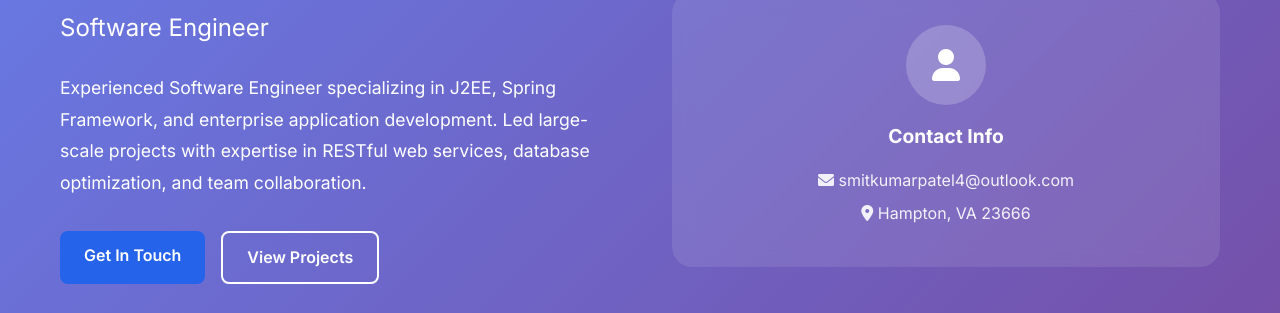
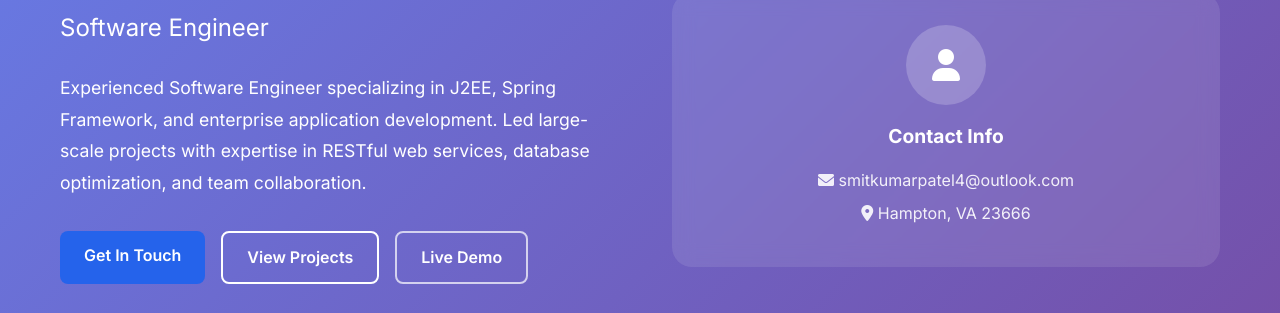
Before and after one commit to smitkumarpatel4/smit-patel-portfolio, a website: page index.html in a window 1280 px wide. Shown: the part 270-583 px from the top of the page. Drawn offline with Linux system fonts and the light colour scheme.

Commit message:
Add Live Demo button and update styling for GitHub Pages deployment

```diff
--- a/assets/css/styles.css
+++ b/assets/css/styles.css
@@ -159,6 +159,18 @@ body {
 .btn-secondary:hover {
     background: white;
     color: #2563eb;
+    transform: translateY(-2px);
+}
+
+.btn-outline {
+    background: transparent;
+    color: white;
+    border: 2px solid rgba(255, 255, 255, 0.7);
+}
+
+.btn-outline:hover {
+    background: rgba(255, 255, 255, 0.1);
+    border-color: white;
     transform: translateY(-2px);
 }
 
--- a/index.html
+++ b/index.html
@@ -65,10 +65,11 @@
                     Experienced Software Engineer specializing in J2EE, Spring Framework, and enterprise application development.
                     Led large-scale projects with expertise in RESTful web services, database optimization, and team collaboration.
                 </p>
-                <div class="hero-buttons">
-                    <a href="#contact" class="btn btn-primary">Get In Touch</a>
-                    <a href="#projects" class="btn btn-secondary">View Projects</a>
-                </div>
+                                    <div class="hero-buttons">
+                        <a href="#contact" class="btn btn-primary">Get In Touch</a>
+                        <a href="#projects" class="btn btn-secondary">View Projects</a>
+                        <a href="https://smitkumarpatel4.github.io/smit-patel-portfolio/" class="btn btn-outline" target="_blank">Live Demo</a>
+                    </div>
                 <div class="hero-social">
                     <a href="mailto:smitkumarpatel4@outlook.com" class="social-link" aria-label="Email">
                         <i class="fas fa-envelope"></i>
```
